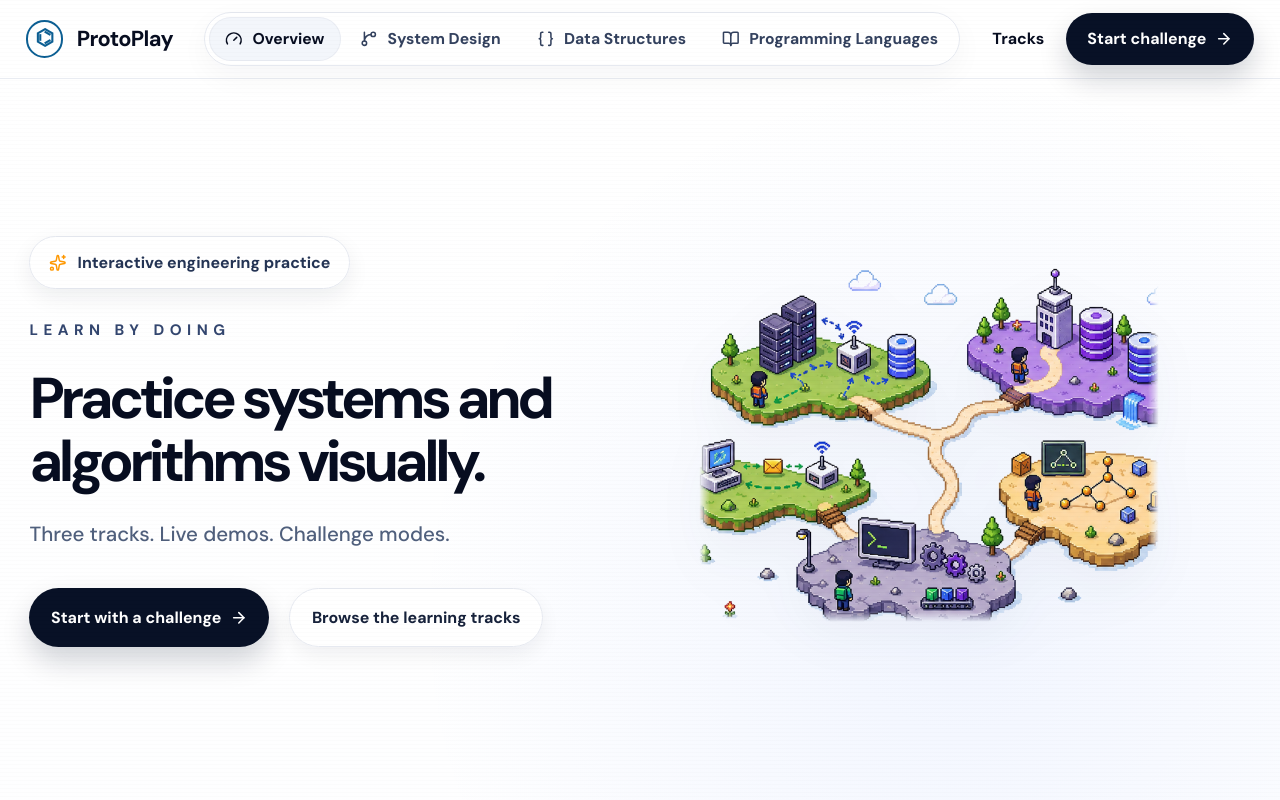
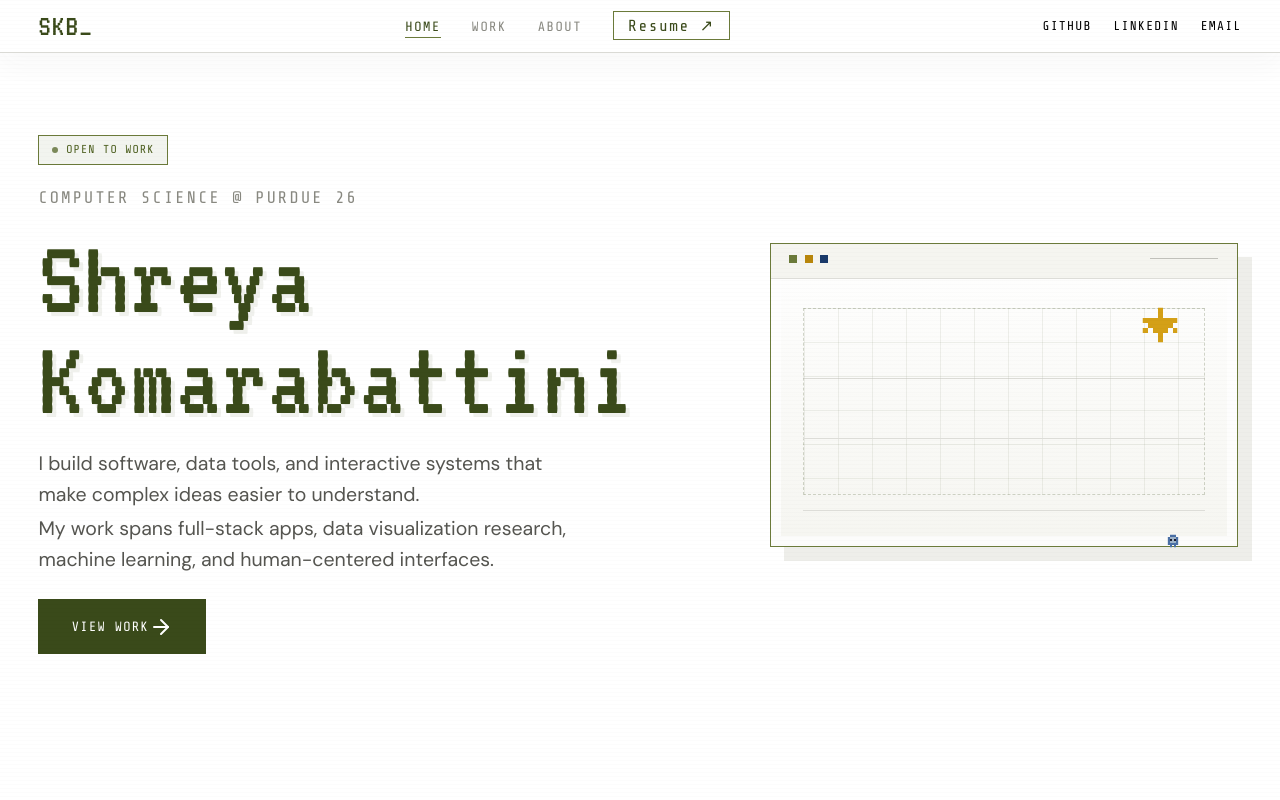
Before and after one commit to Shreyakb301/Portfolio-1.0, a Next.js app: page / in a window 1280 px wide. Shown: the top 800 px of the page. Built offline with nearby package versions, Linux system fonts and the light colour scheme.

Commit message:
Update homepage portfolio branding

```diff
--- a/src/app/globals.css
+++ b/src/app/globals.css
@@ -1445,6 +1445,63 @@
   border-color: var(--primary-3);
 }
 
+.about-cta-sec {
+  padding: 0 0 clamp(4rem, 7vw, 5.75rem);
+  background: var(--background);
+}
+
+.about-cta-inner {
+  display: flex;
+  align-items: center;
+  justify-content: space-between;
+  gap: 2rem;
+  border-block: 1px solid var(--border);
+  padding: clamp(1.4rem, 2.5vw, 2.2rem) 0;
+}
+
+.about-cta-kicker {
+  margin-bottom: 0.45rem;
+  font-family: var(--font-share-tech-mono);
+  font-size: 0.74rem;
+  letter-spacing: 0.16em;
+  text-transform: uppercase;
+  color: var(--muted-foreground);
+}
+
+.about-cta-kicker::before {
+  content: "//";
+  margin-right: 0.45rem;
+  color: var(--primary-3);
+}
+
+.about-cta-title {
+  max-width: 34rem;
+  font-family: var(--font-vt323);
+  font-size: clamp(2rem, 3.6vw, 3rem);
+  line-height: 0.98;
+  letter-spacing: 0.03em;
+  color: var(--primary);
+}
+
+.about-cta-btn {
+  gap: 0.5rem;
+  min-width: 9rem;
+  color: var(--background);
+  background: var(--primary);
+  border-color: var(--primary);
+}
+
+.about-cta-btn:hover {
+  color: var(--background);
+  background: var(--primary-2);
+  border-color: var(--primary-2);
+}
+
+.about-cta-btn svg {
+  width: 1rem;
+  height: 1rem;
+}
+
 .subpage-shell {
   padding-top: 6.5rem;
   background: var(--background);
@@ -2199,8 +2256,23 @@
   }
 
   .work-sec,
+  .about-cta-sec,
   .connect-sec {
     padding: 5rem 0;
+  }
+
+  .about-cta-sec {
+    padding-top: 0;
+  }
+
+  .about-cta-inner {
+    align-items: flex-start;
+    flex-direction: column;
+    gap: 1.25rem;
+  }
+
+  .about-cta-btn {
+    width: 100%;
   }
 
   .about-sec,
--- a/src/app/page.tsx
+++ b/src/app/page.tsx
@@ -3,17 +3,32 @@ import { HeroLanding } from "@/components/hero-landing";
 import { ProjectShowcase } from "@/components/project-showcase";
 import { Button } from "@/components/ui/button";
 import Link from "next/link";
-import { Mail } from "lucide-react";
+import { ArrowRight, Mail } from "lucide-react";
 import { FlowerSprite, WatcherSprite } from "@/components/pixel-sprites";
 
 export default function Home() {
   return (
-    <div className="pp-shell relative flex min-h-screen flex-col overflow-x-clip bg-background">
+    <div className="relative flex min-h-screen flex-col overflow-x-clip bg-background">
       <SiteHeader />
 
       <main className="z-10 flex-1">
         <HeroLanding />
         <ProjectShowcase />
+
+        <section className="about-cta-sec">
+          <div className="container">
+            <div className="about-cta-inner">
+              <div>
+                <p className="about-cta-kicker">Background</p>
+                <h2 className="about-cta-title">More about my path, skills, and experience.</h2>
+              </div>
+              <Link href="/about" className="btn about-cta-btn">
+                About
+                <ArrowRight aria-hidden="true" />
+            </Link>
+            </div>
+          </div>
+        </section>
 
         {/* CTA Section */}
         <section className="connect-sec spike-b spike-t">
--- a/src/components/hero-landing.tsx
+++ b/src/components/hero-landing.tsx
@@ -1,64 +1,70 @@
 "use client"
 
-import Image from "next/image"
 import Link from "next/link"
 import { motion } from "framer-motion"
-import { ArrowRight, Sparkles } from "lucide-react"
+import { ArrowRight } from "lucide-react"
+import { RobotSprite, StarSprite } from "./pixel-sprites"
 
 export function HeroLanding() {
     return (
-        <section className="pp-hero">
-            <div className="pp-hero-inner">
-                <div className="pp-hero-copy">
+        <section className="hero spike-b">
+            <div className="container hero-grid">
+                <div className="hero-content">
                     <motion.div
                         initial={{ opacity: 0, y: 10 }}
                         animate={{ opacity: 1, y: 0 }}
                         transition={{ duration: 0.55, ease: "easeOut" }}
-                        className="pp-badge"
+                        className="available-badge"
                     >
-                        <Sparkles aria-hidden="true" />
-                        Interactive engineering practice
+                        <span className="available-dot" />
+                        Open to work
                     </motion.div>
 
                     <motion.p
                         initial={{ opacity: 0, y: 12 }}
                         animate={{ opacity: 1, y: 0 }}
                         transition={{ duration: 0.55, ease: "easeOut", delay: 0.1 }}
-                        className="pp-kicker"
+                        className="hero-eyebrow"
                     >
-                        Learn by doing
+                        Computer Science @ Purdue 26
                     </motion.p>
 
                     <motion.h1
                         initial={{ opacity: 0, y: 18 }}
                         animate={{ opacity: 1, y: 0 }}
                         transition={{ duration: 0.65, ease: "easeOut", delay: 0.16 }}
-                        className="pp-title"
+                        className="hero-name"
                     >
-                        Practice systems and algorithms visually.
+                        Shreya Komarabattini
                     </motion.h1>
 
                     <motion.p
                         initial={{ opacity: 0, y: 16 }}
                         animate={{ opacity: 1, y: 0 }}
                         transition={{ duration: 0.6, ease: "easeOut", delay: 0.24 }}
-                        className="pp-subtitle"
+                        className="hero-tagline"
                     >
-                        Three tracks. Live demos. Challenge modes.
+                        I build software, data tools, and interactive systems that make complex ideas easier to understand.
+                    </motion.p>
+
+                    <motion.p
+                        initial={{ opacity: 0, y: 16 }}
+                        animate={{ opacity: 1, y: 0 }}
+                        transition={{ duration: 0.6, ease: "easeOut", delay: 0.3 }}
+                        className="hero-tagline-2"
+                    >
+                        My work spans full-stack apps, data visualization research, machine learning, and human-centered interfaces.
                     </motion.p>
 
                     <motion.div
                         initial={{ opacity: 0, y: 14 }}
                         animate={{ opacity: 1, y: 0 }}
                         transition={{ duration: 0.55, ease: "easeOut", delay: 0.32 }}
-                        className="pp-actions"
+                        className="hero-btns"
                     >
-                        <Link href="/work" className="pp-primary-btn">
-                            Start with a challenge
+                        <Link href="/work" className="btn hero-btn">
+                            View work
                             <ArrowRight aria-hidden="true" />
-                        </Link>
-                        <Link href="/work" className="pp-secondary-btn">
-                            Browse the learning tracks
                         </Link>
                     </motion.div>
                 </div>
@@ -67,19 +73,21 @@ export function HeroLanding() {
                     initial={{ opacity: 0, scale: 0.98 }}
                     animate={{ opacity: 1, scale: 1 }}
                     transition={{ duration: 0.7, ease: "easeOut", delay: 0.18 }}
-                    className="pp-visual"
+                    className="hero-deco"
                     aria-hidden="true"
                 >
-                    <Image
-                        src="/protoplay-hero-art-transparent.png"
-                        alt=""
-                        fill
-                        priority
-                        sizes="(max-width: 900px) 100vw, 62vw"
-                        className="pp-visual-img"
-                    />
+                    <div className="hero-card-shell">
+                        <div className="hero-card-bars">
+                            <span />
+                            <span />
+                            <span />
+                            <span />
+                        </div>
+                        <div className="hero-card-grid" />
+                    </div>
+                    <StarSprite className="hero-plus" />
+                    <RobotSprite className="hero-bot" />
                 </motion.div>
-
             </div>
         </section>
     )
--- a/src/components/site-header.tsx
+++ b/src/components/site-header.tsx
@@ -1,42 +1,44 @@
 import Link from "next/link"
-import { ArrowRight, BookOpen, Braces, GitBranch, Gauge } from "lucide-react"
 
 export function SiteHeader() {
     return (
-        <header className="pp-nav">
-            <div className="pp-nav-inner">
-                <Link href="/" className="pp-brand" aria-label="ProtoPlay home">
-                    <span className="pp-brand-mark">⌬</span>
-                    <span>ProtoPlay</span>
+        <header className="retro-nav">
+            <div className="about-wrap retro-nav-inner">
+                <Link href="/" className="nav-logo">
+                    SKB_
                 </Link>
 
-                <nav className="pp-pill-nav" aria-label="Primary">
-                    <Link href="/" className="pp-pill active">
-                        <Gauge aria-hidden="true" />
-                        Overview
-                    </Link>
-                    <Link href="/work" className="pp-pill">
-                        <GitBranch aria-hidden="true" />
-                        System Design
-                    </Link>
-                    <Link href="/work" className="pp-pill">
-                        <Braces aria-hidden="true" />
-                        Data Structures
-                    </Link>
-                    <Link href="/about" className="pp-pill">
-                        <BookOpen aria-hidden="true" />
-                        Programming Languages
-                    </Link>
-                </nav>
+                <ul className="nav-links">
+                    <li>
+                        <Link href="/" className="nav-link active">
+                            Home
+                        </Link>
+                    </li>
+                    <li>
+                        <Link href="/work" className="nav-link">
+                            Work
+                        </Link>
+                    </li>
+                    <li>
+                        <Link href="/about" className="nav-link">
+                            About
+                        </Link>
+                    </li>
+                    <li>
+                        <a href="/resume.pdf" target="_blank" rel="noopener noreferrer" className="nav-resume">
+                            Resume ↗
+                        </a>
+                    </li>
+                </ul>
 
-                <div className="pp-nav-actions">
-                    <Link href="/work" className="pp-track-link">
-                        Tracks
-                    </Link>
-                    <Link href="/work" className="pp-start-link">
-                        Start challenge
-                        <ArrowRight aria-hidden="true" />
-                    </Link>
+                <div className="about-nav-social">
+                    <a href="https://github.com/Shreyakb301" target="_blank" rel="noopener noreferrer">
+                        GitHub
+                    </a>
+                    <a href="https://www.linkedin.com/in/shreya-komarabattini" target="_blank" rel="noopener noreferrer">
+                        LinkedIn
+                    </a>
+                    <a href="mailto:shreyakbinbox@gmail.com">Email</a>
                 </div>
             </div>
         </header>
```
